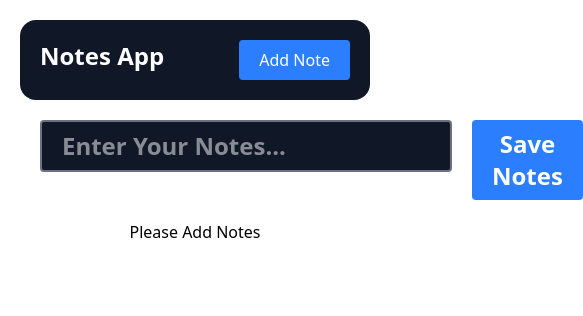
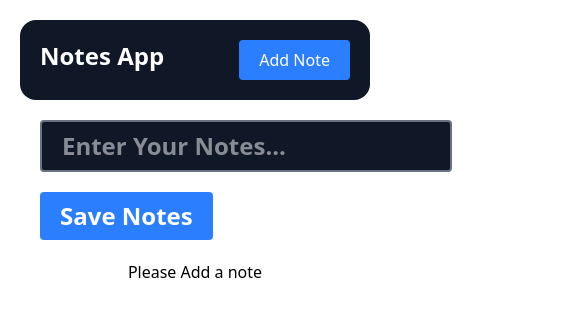
Before and after one commit to om-dev007/To-Do, a React (Vite) app: page / in a window 390 px wide. Both pictures are taken after a click on the button "Add Note". Shown: the top 316 px of the page, 583 px wide, since content can reach past the window. Built offline with nearby package versions, Linux system fonts and the light colour scheme.

Commit message:
responsive

```diff
--- a/src/App.jsx
+++ b/src/App.jsx
@@ -3,7 +3,7 @@ import { useState } from "react"
 
 const App = () => {
   const [isBtnClicked, setIsBtnClicked] = useState(false) // ye toh input show karne ke liye h
-      const [isNotesAvailable, setIsNotesAvailable] = useState('Please Add Notes..') // ye toh ek condition pe render hone wala text h
+      const [isNotesAvailable, setIsNotesAvailable] = useState('No notes Found') // ye toh ek condition pe render hone wala text h
       const [inputVal, setInputVal] = useState('') // ye toh user ka input ko store karne ke liye h
       const [toScreen, setToScreen] = useState(false) // ye toh screen par list ko set karne ke liye state banaya hu
       const [message, setMessage] = useState('This is the reason')
--- a/src/Components/Home.jsx
+++ b/src/Components/Home.jsx
@@ -1,30 +1,82 @@
 import Navbar from './Navbar'
 import List from './List'
 import InputSection from './InputSection'
-import { useState } from 'react'
+import { useState, useEffect, useRef } from 'react'
 
 const Home = ({ isBtnClicked, setIsBtnClicked, isNotesAvailable, setIsNotesAvailable, inputVal, setInputVal, toScreen, setToScreen, setMessage }) => {
 
-    const [list, setList] = useState([])
+    // load initial from localStorage and normalize old formats (strings -> {id, text})
+    const [list, setList] = useState(() => {
+        try {
+            const raw = localStorage.getItem('notes_app_list')
+            if (!raw) return []
+            const parsed = JSON.parse(raw)
+            return parsed.map((item, idx) => {
+                if (typeof item === 'string') return { id: Date.now() + idx, text: item }
+                if (item && typeof item === 'object') {
+                    return {
+                        id: item.id ?? (Date.now() + idx),
+                        text: (typeof item.text !== 'undefined') ? item.text : String(item)
+                    }
+                }
+                return { id: Date.now() + idx, text: String(item) }
+            })
+        } catch {
+            return []
+        }
+    })
+    const [error, setError] = useState('')
+    const errorTimerRef = useRef(null)
 
-    // ye function toh sirf input ko display karane ke liye h jab bhi user click karega navbar ke btn par usko ek input field dikhega
+    // if there are notes on mount, show them
+    useEffect(() => {
+        if (list.length > 0) setToScreen(true)
+        // eslint-disable-next-line react-hooks/exhaustive-deps
+    }, []) // run once on mount
+
+    // persist to localStorage
+    useEffect(() => {
+        try {
+            localStorage.setItem('notes_app_list', JSON.stringify(list))
+        } catch {}
+    }, [list])
+
+    // show input field
     const navBtnClicked = () => {
         setIsBtnClicked(true)
-        setIsNotesAvailable('Please Add Your Notes..')
+        setIsNotesAvailable('Your notes..')
     }
 
-    const deleteNote = (indexToRemove) => {
-        setList((prev) => prev.filter((_, i) => i!==indexToRemove) )
+    // delete by id (immutable)
+    const deleteNote = (idToRemove) => {
+        setList(prev => prev.filter(item => item.id !== idToRemove))
     }
 
-    // ye wala function toh sirf input show karne ke liye h jab navbar ka btn click ho tab
+    // save note (validate + add with unique id)
     const theScreen = () => {
-        setList((prev) => [inputVal, ...prev])
-        setMessage('Nhi hua kaam')
+        const text = (inputVal || '').trim()
+        if (!text) {
+            // show temporary error
+            setError('Please enter a note before saving.')
+            if (errorTimerRef.current) clearTimeout(errorTimerRef.current)
+            errorTimerRef.current = setTimeout(() => setError(''), 3000)
+            return
+        }
+
+        const newNote = { id: Date.now() + Math.floor(Math.random() * 1000), text }
+        setList(prev => [newNote, ...prev])
+        setMessage('Note added')
         setInputVal('')
         setToScreen(true)
         setIsBtnClicked(false)
     }
+
+    // cleanup timer on unmount
+    useEffect(() => {
+        return () => {
+            if (errorTimerRef.current) clearTimeout(errorTimerRef.current)
+        }
+    }, [])
 
     return (
         <div>
@@ -32,15 +84,15 @@ const Home = ({ isBtnClicked, setIsBtnClicked, isNotesAvailable, setIsNotesAvail
             <div className='font-semibold text-2xl p-5'>
                 {isBtnClicked ? <InputSection setInputVal={setInputVal} inputVal={inputVal} theScreen={theScreen} /> : isNotesAvailable}
             </div>
+
+            {error && <div className="text-red-500 font-medium p-2">{error}</div>}
+
             <div className='flex flex-col gap-5'>
-                {list.length > 0 ? list.map((elem, idx) => {
+                {list.length > 0 ? list.map((elem) => {
                     return (
-                        <List key={idx} elem={elem} toScreen={toScreen} deleteNote={() => deleteNote(idx)} />
+                        <List key={elem.id} elem={elem} toScreen={toScreen} onDelete={() => deleteNote(elem.id)} />
                     )
-                }) : 'Please Add Notes'}
-            </div>
-            <div>
-
+                }) : 'Please Add a note'}
             </div>
         </div>
     )
--- a/src/Components/InputSection.jsx
+++ b/src/Components/InputSection.jsx
@@ -1,11 +1,9 @@
-import React from 'react'
-
 const InputSection = ({inputVal, setInputVal, theScreen}) => {
 
      // ye toh ui h tab show hoga jab isBtnClicked true hoga toh ye wali function uske liye h ki jab jab btn pe click ho tab tab ek input or uske sath save ka btn aa jaye taki user ka input ko store karke ui me show kar sake as a note
 
     return (
-        <div className="flex gap-5">
+        <div className="flex gap-5 flex-wrap ">
             <div className="">
                 <input value={inputVal} onChange={(e) => {
                     setInputVal(e.target.value) // ye toh input ko set kar dega state me
--- a/src/Components/List.jsx
+++ b/src/Components/List.jsx
@@ -1,14 +1,18 @@
-const List = ({elem , toScreen, idx, deleteNote}) => {
+const List = ({ elem, toScreen, onDelete }) => {
 
   return (
-    <div key={idx} className="font-bold text-2xl flex gap-5">
+    <div className="font-bold text-2xl flex gap-5 items-center">
         {toScreen ? (
           <div className="bg-gray-900 w-1/2 text-white rounded p-5">
-            <h1 className="text-white "> {elem} </h1>
+            {/* fallback: agar elem.text nahi hai to elem ko stringify karke dikhado */}
+            <h1 className="text-white "> {elem?.text ?? String(elem)} </h1>
           </div>
-        ) : ''}
+        ) : null}
         <div className="self-center">
-            <button onClick={deleteNote} className="bg-blue-500 hover:scale-105 transition-all cursor-pointer text-white px-5 py-2 rounded-2xl">Delete</button>
+          <button className="bg-blue-500 cursor-pointer text-white px-5 py-2 rounded-2xl hover:scale-105 transition-all">Edit</button>
+        </div>
+        <div className="self-center">
+            <button onClick={onDelete} className="bg-blue-500 hover:scale-105 transition-all cursor-pointer text-white px-5 py-2 rounded-2xl">Delete</button>
         </div>
       </div>
   )
```
